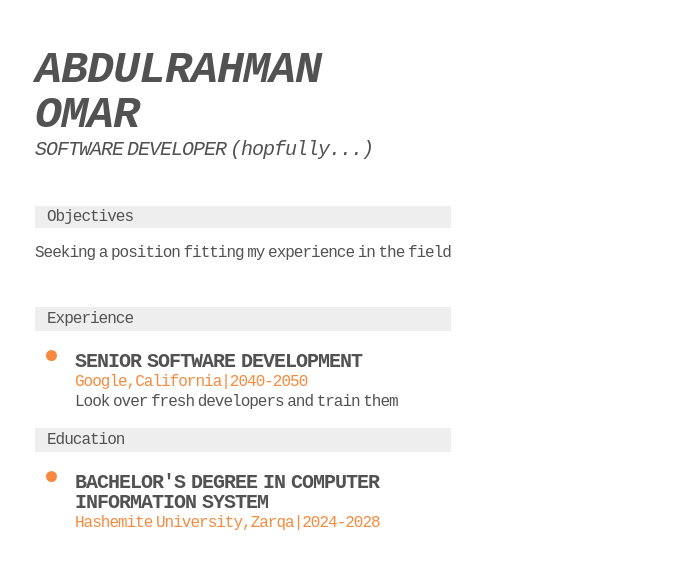
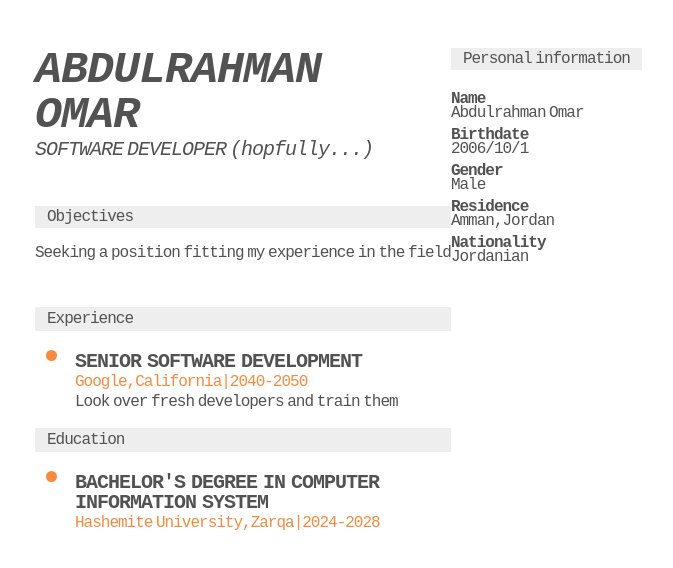
Before and after one commit to ZachTheMighty/resume-assigment, a plain HTML site: page index.html in a window 1280 px wide. Shown: the whole page, without its empty margins (3-676 px from the left). Drawn offline with Linux system fonts and the light colour scheme.

Commit message:
Added personal info section

```diff
--- a/index.html
+++ b/index.html
@@ -56,6 +56,35 @@
       </div>
     </div>
 
-    <div class="right-container"></div>
+    <div class="right-container">
+      <div class="personal">
+        <div class="personal-header header">Personal information</div>
+
+        <div class="personal-name">
+          <div class="name-header mini-header">Name</div>
+          <div class="name-content font-weight">Abdulrahman Omar</div>
+        </div>
+
+        <div class="personal-birthdate">
+          <div class="birthdate-header mini-header">Birthdate</div>
+          <div class="birthdate-content font-weight">2006/10/1</div>
+        </div>
+
+        <div class="personal-gender">
+          <div class="gender-header mini-header">Gender</div>
+          <div class="gender-content font-weight">Male</div>
+        </div>
+
+        <div class="personal-Residence">
+          <div class="residence-header mini-header">Residence</div>
+          <div class="residence-content font-weight">Amman,Jordan</div>
+        </div>
+
+        <div class="personal-nationality">
+          <div class="nationality-header mini-header">Nationality</div>
+          <div class="nationality-content font-weight">Jordanian</div>
+        </div>
+      </div>
+    </div>
   </body>
 </html>
--- a/styles.css
+++ b/styles.css
@@ -60,3 +60,14 @@ ul li::marker {
 .education-location {
   color: #f78a3e;
 }
+
+.personal {
+  display: flex;
+  flex-flow: column nowrap;
+  gap: 8px;
+}
+
+.mini-header {
+  font-weight: bold;
+  line-height: 10px;
+}
```
